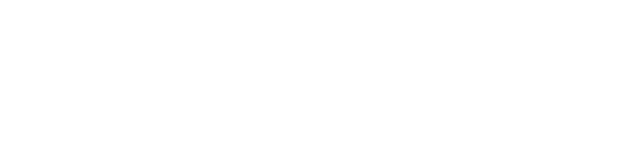
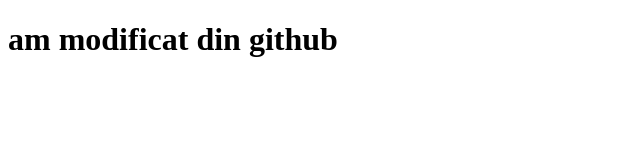
Before and after one commit to SelariuAlex/Git, a plain HTML site: page index.html in a window 1280 px wide. Shown: the whole page, without its empty margins (0-640 px from the left). Drawn offline with Linux system fonts and the light colour scheme.

Commit message:
Update index.html

```diff
--- a/index.html
+++ b/index.html
@@ -5,5 +5,8 @@
     <meta name="viewport" content="width=device-width, initial-scale=1.0" />
     <title>Git</title>
   </head>
-  <body></body>
+  <body>
+  <h1>
+      am modificat din github
+    </h1></body>
 </html>
```
